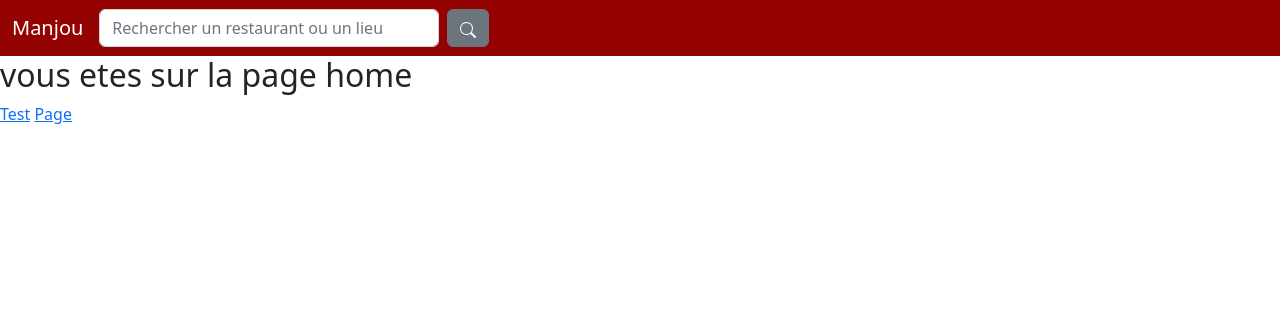
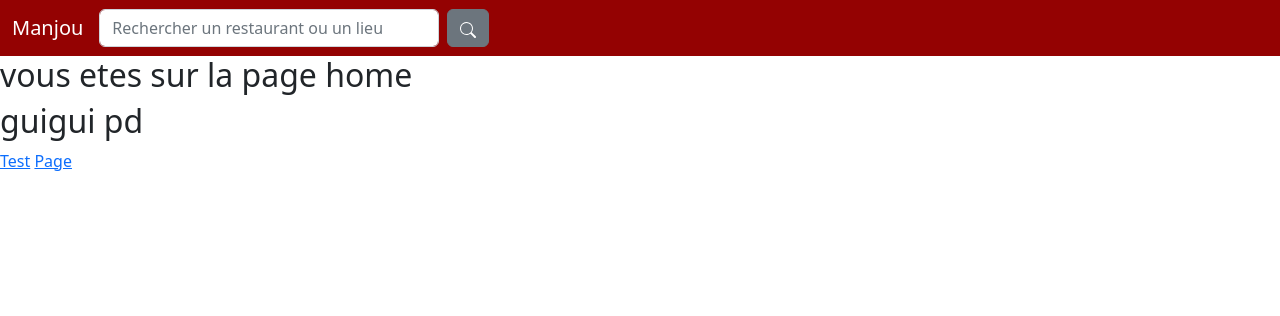
Before and after one commit to JeremSSJ/Manjou, a PHP site: page / in a window 1280 px wide. Shown: the top 316 px of the page. Run offline with PHP 8.4, Linux system fonts and the light colour scheme; some libraries are stand-ins or nearby versions.

Commit message:
guiguipd

```diff
--- a/view/home.php
+++ b/view/home.php
@@ -1,7 +1,7 @@
 <?php
 
 echo '<h2>vous etes sur la page home</h2>';
-
+echo '<h2>guigui pd</h2>';
 ?>
 <a href="<?= $router->generate('test') ?>">Test</a>
 <a href="<?= $router->generate('page') ?>">Page</a>
```
